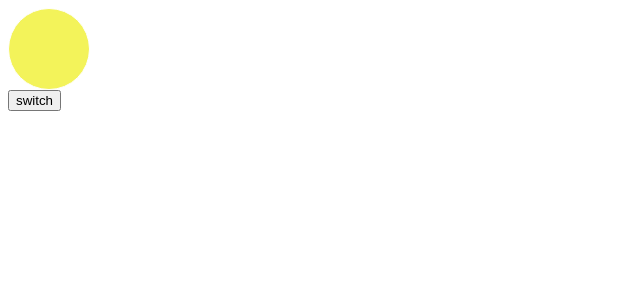
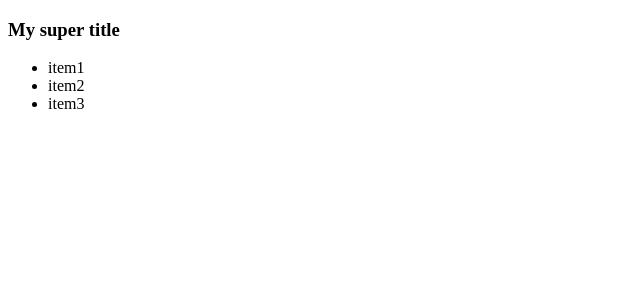
Before and after one commit to AnastasiiaKononova/react-welcome, a React (Create React App) app: page / in a window 1280 px wide. Shown: the top 300 px of the page, without its empty margins (0-640 px from the left). Built offline with nearby package versions, Linux system fonts and the light colour scheme.

Commit message:
Prop children

```diff
--- a/src/App.js
+++ b/src/App.js
@@ -3,6 +3,7 @@ import React from "react";
 // import UserList from './components/UserList';
 import UserCard from "./components/UserCard";
 import Lamp from "./components/Scene/Lamp";
+import ListPage from "./pages/ListPage";
 
 // import './reset.css';
 
@@ -29,8 +30,7 @@ class App extends React.Component {
     };
     return (
       <section>
-        {/* <UserCard user={user}/> */}
-        <Lamp lightState={true} />
+        <ListPage/>
       </section>
     );
   }
--- /dev/null
+++ b/src/components/List/index.js
@@ -0,0 +1,23 @@
+import React from 'react';
+
+const List = (props) => {
+  return (
+    <article>
+        <h1>{props.heading}</h1>
+        <ul>
+            {props.children}
+        </ul>
+
+    </article>
+  );
+}
+
+export default List;
+
+/*
+React.createElement('ul', {}, [
+    React.createElement('li',{},'Item1'),
+    React.createElement('li',{},'Item2'),
+    React.createElement('li',{},'Item3'),
+])
+*/
--- /dev/null
+++ b/src/pages/ListPage/index.js
@@ -0,0 +1,25 @@
+import React, { Component } from 'react';
+import List from '../../components/List';
+
+ class ListPage extends Component {
+  constructor(props) {
+    super(props);
+    this.state = {
+        listItems: ['item1', 'item2', 'item3']
+    }
+  }
+
+
+  render() {
+    const listArray = this.state.listItems.map((item,index) => <li key={index}>{item}</li>)
+    return (
+        <div>
+            <List heading="My super title">
+                {listArray}
+            </List>
+            {/* React.createElement(type, {heading: 'My super title'}, ) */}
+        </div>
+    );
+}
+}
+export default ListPage;
```
